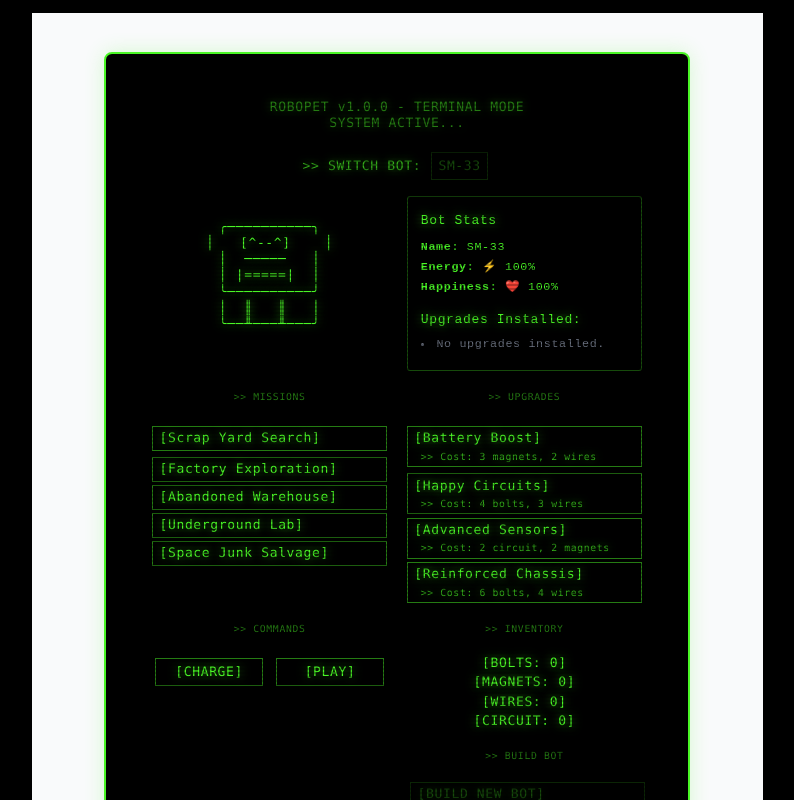
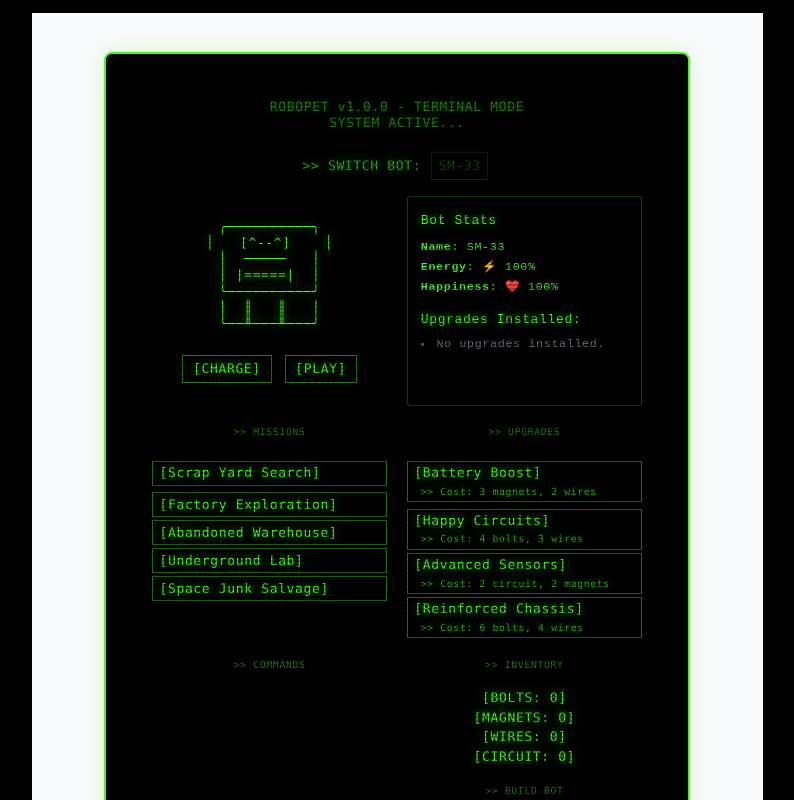
Before and after one commit to marquessam/robot-pet, a Next.js app: page / in a window 1280 px wide. Shown: the top 800 px of the page, without its empty margins (243-1037 px from the left). Built offline with nearby package versions, Linux system fonts and the light colour scheme.

Commit message:
Update RobotPet.tsx

```diff
--- a/src/components/RobotPet.tsx
+++ b/src/components/RobotPet.tsx
@@ -323,7 +323,7 @@ const RobotPet = () => {
 
           {/* 2x2 Grid Layout */}
           <div className="grid grid-cols-2 gap-6 w-full">
-            {/* Top Left: Bot Display */}
+            {/* Top Left: Bot Display with Charge/Play buttons underneath */}
             <div className="mb-6 text-center">
               <pre className="text-3xl whitespace-pre leading-tight terminal-glow">
                 {currentBot.asciiArt}
@@ -333,6 +333,22 @@ const RobotPet = () => {
                   T-{currentBot.missionTimeLeft}s
                 </div>
               )}
+              <div className="flex gap-2 justify-center mt-4">
+                <button
+                  onClick={charge}
+                  disabled={currentBot.isOnMission}
+                  className="px-3 py-1 border border-[#4af626]/50 terminal-glow hover:bg-[#4af626]/10 hover:border-[#4af626] disabled:opacity-30 disabled:cursor-not-allowed transition-colors duration-150 text-[#4af626]"
+                >
+                  [CHARGE]
+                </button>
+                <button
+                  onClick={play}
+                  disabled={currentBot.energy < 10 || currentBot.isOnMission}
+                  className="px-3 py-1 border border-[#4af626]/50 terminal-glow hover:bg-[#4af626]/10 hover:border-[#4af626] disabled:opacity-30 disabled:cursor-not-allowed transition-colors duration-150 text-[#4af626]"
+                >
+                  [PLAY]
+                </button>
+              </div>
             </div>
 
             {/* Top Right: Bot Stats and Installed Upgrades */}
@@ -371,7 +387,7 @@ const RobotPet = () => {
                     key={mission.name}
                     onClick={() => startMission(mission)}
                     disabled={currentBot.isOnMission || currentBot.energy < mission.requiredBatteryLevel}
-                    className="w-full text-left text-sm terminal-glow px-2 py-1 border border-[#4af626]/50 hover:bg-[#4af626]/10 hover:border-[#4af626] disabled:opacity-30 disabled:hover:bg-transparent disabled:cursor-not-allowed transition-colors duration-150 text-[#4af626]"
+                    className="w-full text-left text-sm terminal-glow px-2 py-1 border border-[#4af626]/50 hover:bg-[#4af626]/10 hover:border-[#4af626] disabled:opacity-30 disabled:cursor-not-allowed transition-colors duration-150 text-[#4af626]"
                   >
                     [{mission.name}]
                   </button>
@@ -388,7 +404,7 @@ const RobotPet = () => {
                     key={upgrade.name}
                     onClick={() => applyUpgrade(upgrade)}
                     disabled={upgrade.applied}
-                    className="w-full text-left text-sm terminal-glow px-2 py-1 border border-[#4af626]/50 hover:bg-[#4af626]/10 hover:border-[#4af626] disabled:opacity-30 disabled:hover:bg-transparent disabled:cursor-not-allowed transition-colors duration-150 text-[#4af626]"
+                    className="w-full text-left text-sm terminal-glow px-2 py-1 border border-[#4af626]/50 hover:bg-[#4af626]/10 hover:border-[#4af626] disabled:opacity-30 disabled:cursor-not-allowed transition-colors duration-150 text-[#4af626]"
                   >
                     [{upgrade.name}] {upgrade.applied ? '*' : ''}
                     <div className="text-xs opacity-70 mt-1 pl-2">
@@ -405,20 +421,7 @@ const RobotPet = () => {
             <div className="space-y-6">
               <div className="text-xs mb-2 text-[#4af626]/50 text-center">{'>>'} COMMANDS</div>
               <div className="flex gap-2 justify-center">
-                <button
-                  onClick={charge}
-                  disabled={currentBot.isOnMission}
-                  className="flex-1 terminal-glow px-3 py-1 border border-[#4af626]/50 hover:bg-[#4af626]/10 hover:border-[#4af626] disabled:opacity-30 disabled:hover:bg-transparent disabled:cursor-not-allowed transition-colors duration-150 text-[#4af626]"
-                >
-                  [CHARGE]
-                </button>
-                <button
-                  onClick={play}
-                  disabled={currentBot.energy < 10 || currentBot.isOnMission}
-                  className="flex-1 terminal-glow px-3 py-1 border border-[#4af626]/50 hover:bg-[#4af626]/10 hover:border-[#4af626] disabled:opacity-30 disabled:hover:bg-transparent disabled:cursor-not-allowed transition-colors duration-150 text-[#4af626]"
-                >
-                  [PLAY]
-                </button>
+                {/* Buttons already moved above under Bot Display */}
               </div>
             </div>
             <div className="space-y-6">
@@ -434,7 +437,7 @@ const RobotPet = () => {
               <button
                 onClick={buildBot}
                 disabled={!canBuildBot}
-                className="w-full text-left text-sm terminal-glow px-2 py-1 border border-[#4af626]/50 hover:bg-[#4af626]/10 hover:border-[#4af626] disabled:opacity-30 disabled:hover:bg-transparent disabled:cursor-not-allowed transition-colors duration-150 text-[#4af626]"
+                className="w-full text-left text-sm terminal-glow px-2 py-1 border border-[#4af626]/50 hover:bg-[#4af626]/10 hover:border-[#4af626] disabled:opacity-30 disabled:cursor-not-allowed transition-colors duration-150 text-[#4af626]"
               >
                 [BUILD NEW BOT]
                 <div className="text-xs opacity-70 mt-1 pl-2">
```
